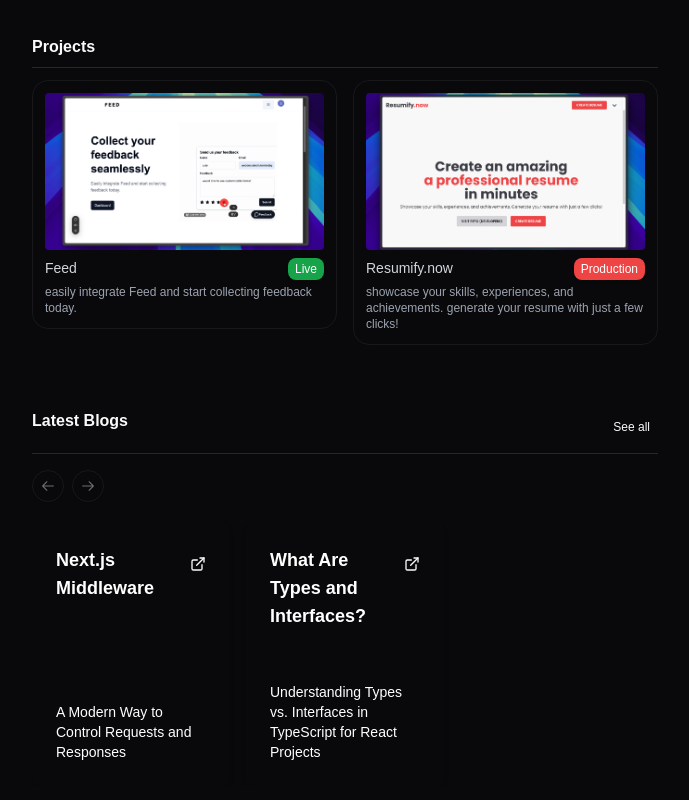
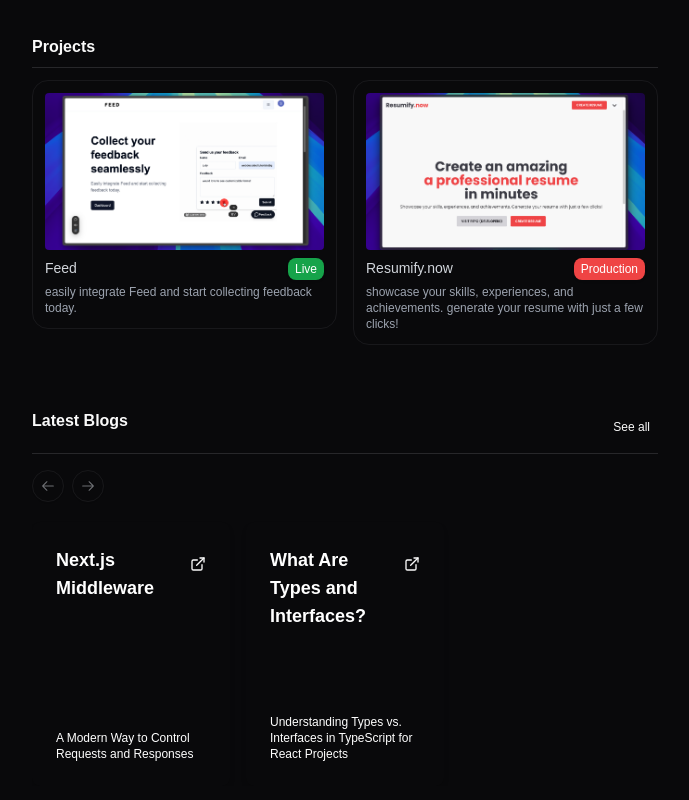
Before and after one commit to SelimHammami99/my-site, a Next.js app: page / in a window 1280 px wide. Shown: the part 976-1776 px from the top of the page, without its empty margins (295-984 px from the left). Built offline with nearby package versions, Linux system fonts and the light colour scheme.

Commit message:
fixed colors

```diff
--- a/components/carousel.tsx
+++ b/components/carousel.tsx
@@ -89,7 +89,7 @@
         {carouselItems.map((item, index) => (
           <CarouselItem key={index} className="md:basis-1/2 lg:basis-1/3 pl-4">
             <Card
-              className={`bg-gradient-to-br ${item.bgColor} ${item.darkBgColor} overflow-hidden border-0 rounded-lg shadow-md`}
+              className={`bg-gradient-to-br ${item.bgColor} overflow-hidden border-0 rounded-lg shadow-md`}
             >
               <CardContent className="p-6 aspect-[3/4] flex flex-col justify-between">
                 <div className="flex flex-row justify-between">
@@ -104,7 +104,7 @@
                     <ExternalLink className="h-4 w-4" />
                   </Button>
                 </div>
-                <div className="text-sm font-light text-white mt-auto">
+                <div className="text-xs font-light text-white mt-auto">
                   {item.description}
                 </div>
               </CardContent>
```
Also changed, not shown: 1 other file (tests, documents, lock files or other folders).
